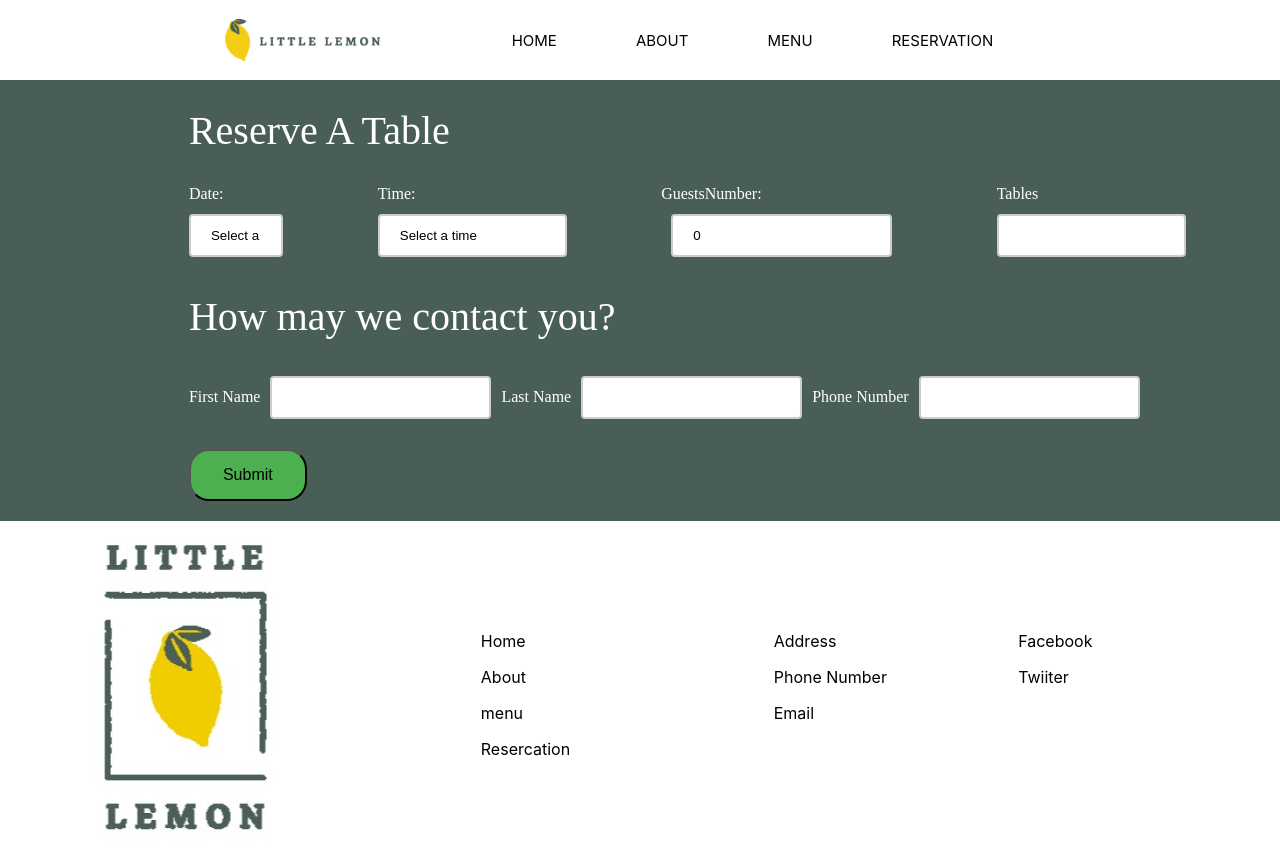
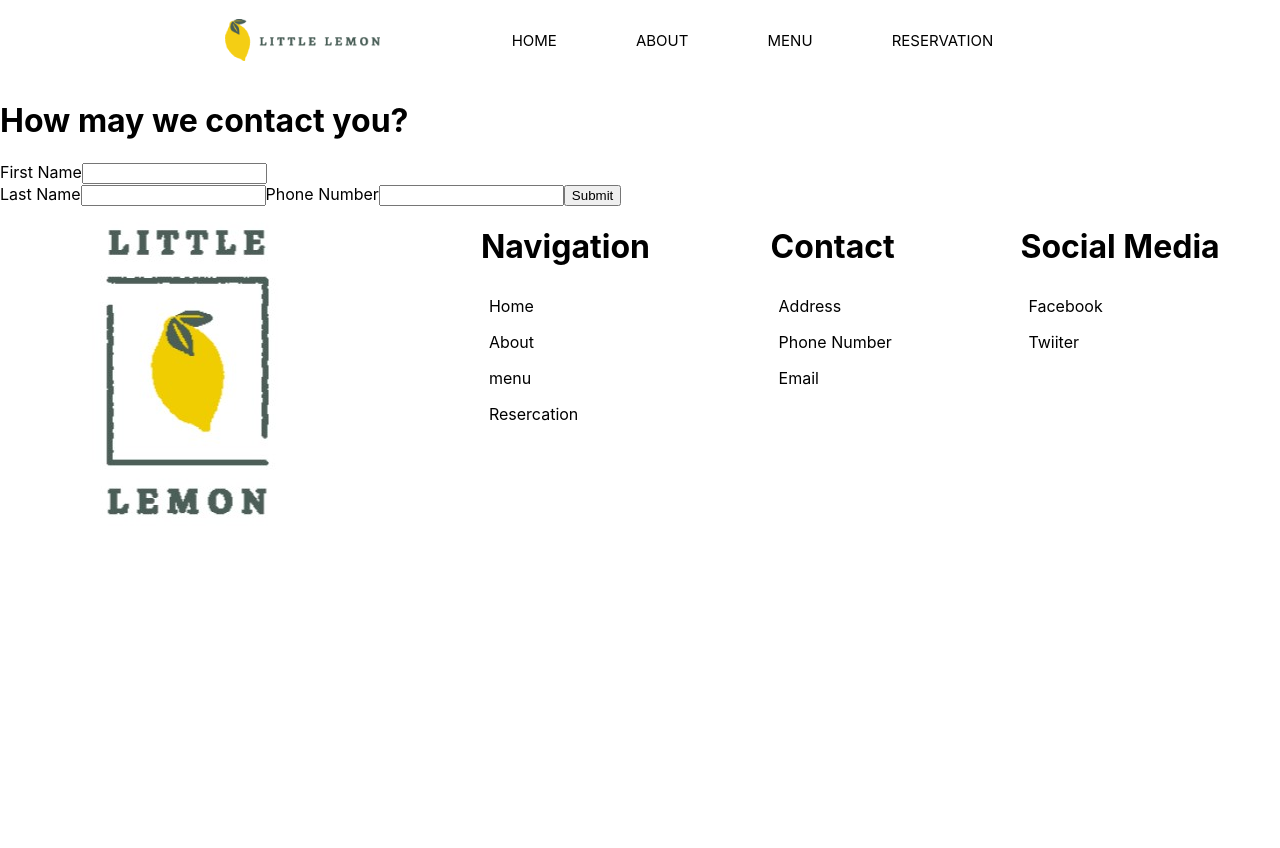
Before and after one commit to HermaeusMorea/little-lemon, a React (Create React App) app: page /BookingPage in a window 1280 px wide. After the commit the page ends 800 px from the top, so only its background shows below. Built offline with nearby package versions, Linux system fonts and the light colour scheme.

Commit message:
rewrite Booking page

```diff
--- a/src/components/BookingPage.js
+++ b/src/components/BookingPage.js
@@ -1,83 +1,9 @@
 import React from 'react';
-import TableFilter from './ChooseTable';
+import ContactForm from './ContactForm';
 function BookingPage(props){
-    const tables = [
-        {
-        id: 1,
-        date: '2023-01-02',
-        time: 'breakfast',
-        guests: 2
-        },
-        {
-        id: 2,
-        date: '2023-01-02',
-        time: 'lunch',
-        guests: 4
-        },
-        {
-        id: 3,
-        date: '2023-01-02',
-        time: 'dinner',
-        guests: 2
-        },
-        {
-        id: 4,
-        date: '2023-01-02',
-        time: 'lunch',
-        guests: 8
-        },
-        {
-        id: 5,
-        date: '2023-01-03',
-        time: 'breakfast',
-        guests: 6
-        },
-        {
-        id: 6,
-        date: '2023-01-03',
-        time: 'lunch',
-        guests: 2
-        },
-        {
-        id: 7,
-        date: '2023-01-03',
-        time: 'dinner',
-        guests: 4
-        },
-        {
-        id: 8,
-        date: '2023-01-03',
-        time: 'breakfast',
-        guests: 3
-        },
-        {
-        id: 9,
-        date: '2023-01-02',
-        time: 'breakfast',
-        guests: 4
-        },
-        {
-        id: 10,
-        date: '2023-01-02',
-        time: 'lunch',
-        guests: 2
-        },
-        {
-        id: 11,
-        date: '2023-01-02',
-        time: 'dinner',
-        guests: 6
-        },
-        {
-        id: 12,
-        date: '2023-01-03',
-        time: 'breakfast',
-        guests: 8
-        }
-      ];
     return(
     <div>
-        <TableFilter tables={tables}/>
+        <ContactForm/>
     </div>
    )
 }
--- a/src/components/ChooseTable.css
+++ /dev/null
@@ -1,92 +0,0 @@
-.Form {
-  display: grid;
-  grid-template-columns: repeat(12, 1fr);
-  background-color: #495E57;
-}
-
-.Title {
-  color: rgb(255, 255, 255);
-  font-family: 'Markazi Text';
-  font-style: normal;
-  font-weight: 400;
-  font-size: 40px;
-  line-height: 48px;
-  grid-row: 1;
-  grid-column: 3 / 6;
-  place-self: left;
-}
-h1{
-    color: rgb(255, 255, 255);
-  font-family: 'Markazi Text';
-  font-style: normal;
-  font-weight: 400;
-  font-size: 40px;
-  line-height: 48px;
-  grid-row: 1;
-  grid-column: 3 / 6;
-  place-self: left;
-}
-.Date {
-  grid-row: 2;
-  grid-column: 3 / 4;
-}
-
-.Time {
-  grid-row: 2;
-  grid-column: 5 / 7;
-}
-
-.NumberOfGuest {
-  grid-row: 2;
-  grid-column: 8 / 9;
-}
-
-.Tables {
-  grid-row: 2;
-  grid-column: 10 / 12;
-}
-
-.Contact{
-    grid-row: 3;
-    grid-column: 3/-1;
-}
-button {
-  background-color: #4CAF50; /* Green */
-  border-radius: 20px;
-  color: rgb(0, 0, 0);
-  padding: 15px 32px;
-  margin: 20px 0 20px 0;
-  text-align: center;
-  text-decoration: none;
-  display: inline-block;
-  font-size: 16px;
-}
-
-input[type="text"],
-input[type="number"],
-textarea {
-  padding: 12px 20px;
-  margin: 8px 10px 10px;
-  border: 2px solid #ccc;
-  border-radius: 4px;
-}
-label {
-  color: rgb(255, 255, 255);
-  font-family: 'Markazi Text';
-  font-style: normal;
-  font-weight: 400;
-  font-size: 16px;
-  line-height: 24px;
-}
-
-select {
-  width: 100%;
-  padding: 12px 20px;
-  margin: 8px 0;
-  box-sizing: border-box;
-  border: 2px solid #ccc;
-  border-radius: 4px;
-  appearance: none;
-  background-color: rgb(255, 255, 255);
-  color: #000000;
-}
--- a/src/components/ChooseTable.js
+++ /dev/null
@@ -1,124 +0,0 @@
-import React, { useState } from 'react';
-import { useFormik } from 'formik';
-import * as Yup from 'yup';
-import './ChooseTable.css'
-function TableFilter(props) {
-  const [date, setDate] = useState('');
-  const [time, setTime] = useState('');
-  const [guests, setGuests] = useState(0);
-  const [table, setTable] = useState('')
-  const formik = useFormik({
-    initialValues: {
-      firstName: '',
-      lastName: '',
-      phoneNumber: '',
-      additionalInfo: '',
-    },
-    validationSchema: Yup.object({
-      firstName: Yup.string().required('Required'),
-      lastName: Yup.string().required('Required'),
-      phoneNumber: Yup.string().required('Required').matches(/^\d{10}$/, 'Must be a valid phone number'),
-    }),
-    onSubmit: values => {
-      alert(`Reservation Succeeded!`);
-    },
-  });
-
-  const handleDateChange = (event) => {
-    setDate(event.target.value);
-  }
-
-  const handleTimeChange = (event) => {
-    setTime(event.target.value);
-  }
-
-  const handleGuestsChange = (event) => {
-    setGuests(event.target.value);
-  }
-
-  const handleTableChange = (event) => {
-    setTable(event.target.value);
-  }
-  const filteredTables = props.tables.filter(table => {
-    return table.date === date && table.time === time && table.guests >= guests;
-  });
-
-  return (
-    <div>
-      <form onSubmit={formik.handleSubmit} className="Form">
-        <h1 className='Title'>Reserve A Table</h1>
-        <label className='Date'>
-          Date:
-          <select value={date} onChange={handleDateChange}>
-            <option value="">Select a date</option>
-            <option value="2023-01-02">January 2, 2023</option>
-            <option value="2023-01-03">January 3, 2023</option>
-          </select>
-        </label>
-        <label className='Time'>
-          Time:
-          <select value={time} onChange={handleTimeChange}>
-            <option value="">Select a time</option>
-            <option value="breakfast">Breakfast</option>
-            <option value="lunch">Lunch</option>
-            <option value="dinner">Dinner</option>
-          </select>
-        </label>
-        <label className='NumberOfGuest'>
-          GuestsNumber:
-          <input type="number" value={guests} onChange={handleGuestsChange} />
-        </label>
-
-        <label className='Tables'>
-          Tables
-          <select value={table} onChange={handleTableChange}>
-            {filteredTables.map(table => {
-              return (
-                <option key={table.id} value={table.id}>
-                  Table {table.id}: {table.guests} guests, {table.date} {table.time}
-                </option>
-              );
-            })}
-          </select>
-        </label>
-        <div className='Contact'>
-          <h1>How may we contact you?</h1>
-          <div className='NamePhone'>
-          <label htmlFor="firstName" className='FirstName'>First Name</label>
-          <input
-            id="firstName"
-            name="firstName"
-            type="text"
-            onChange={formik.handleChange}
-            value={formik.values.firstName}
-          />
-          {formik.errors.firstName && formik.touched.firstName ? <div>{formik.errors.firstName}</div> : null}
-          <label htmlFor="lastName" className='lastName'>Last Name</label>
-          <input
-            id="lastName"
-            name="lastName"
-            type="text"
-            onChange={formik.handleChange}
-            value={formik.values.lastName
-            }
-          />
-          {formik.errors.lastName && formik.touched.lastName ? <div>{formik.errors.lastName}</div> : null}
-          <label htmlFor="phoneNumber" className='PhoneNumber'>Phone Number</label>
-          <input
-            id="phoneNumber"
-            name="phoneNumber"
-            type="text"
-            onChange={formik.handleChange}
-            value={formik.values.phoneNumber}
-          />
-          {formik.errors.phoneNumber && formik.touched.phoneNumber ? <div>{formik.errors.phoneNumber}</div> : null}
-          <br/>
-          </div>
-          <button type="submit" className='submitbutton'>Submit</button>
-        </div>
-      </form>
-    </div>
-  );
-}
-
-export default TableFilter;
--- a/src/components/ContactForm.js
+++ b/src/components/ContactForm.js
@@ -1,5 +1,6 @@
 import { useFormik } from 'formik';
 import * as Yup from 'yup';
+import './ContactForm'
 
 function ContactForm() {
   const formik = useFormik({
@@ -7,13 +8,11 @@ function ContactForm() {
       firstName: '',
       lastName: '',
       phoneNumber: '',
-      additionalInfo: '',
     },
     validationSchema: Yup.object({
       firstName: Yup.string().required('Required'),
       lastName: Yup.string().required('Required'),
       phoneNumber: Yup.string().required('Required').matches(/^\d{10}$/, 'Must be a valid phone number'),
-      additionalInfo: Yup.string(),
     }),
     onSubmit: values => {
       alert('Reservation Succeeded!');
@@ -21,6 +20,7 @@ function ContactForm() {
   });
 
   return (
+    <div className='Contact'>
     <form onSubmit={formik.handleSubmit}>
       <h1>How may we contact you?</h1>
       <label htmlFor="firstName">First Name</label>
@@ -53,16 +53,9 @@ function ContactForm() {
      value={formik.values.phoneNumber}
    />
 {formik.errors.phoneNumber && formik.touched.phoneNumber ? <div>{formik.errors.phoneNumber}</div> : null}
-<label htmlFor="additionalInfo">Additional Information</label>
-<textarea
-     id="additionalInfo"
-     name="additionalInfo"
-     onChange={formik.handleChange}
-     value={formik.values.additionalInfo}
-   />
-{formik.errors.additionalInfo && formik.touched.additionalInfo ? <div>{formik.errors.additionalInfo}</div> : null}
 <button type="submit">Submit</button>
 </form>
+</div>
 );
 };
 
```
